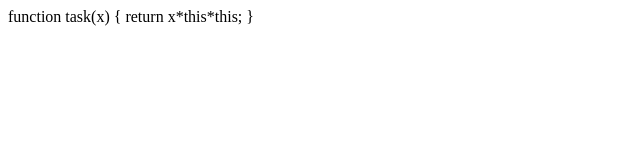
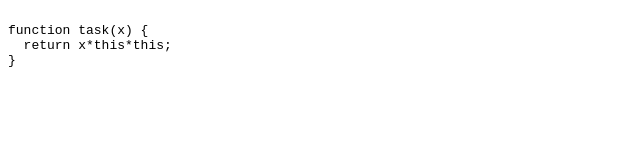
Before and after one commit to DiManSN/WEB_nodejs_week-02, a plain HTML site: page public_html/sample/index.html in a window 1280 px wide. Shown: the whole page, without its empty margins (0-640 px from the left). Drawn offline with Linux system fonts and the light colour scheme.

Commit message:
Update index.html

```diff
--- a/public_html/sample/index.html
+++ b/public_html/sample/index.html
@@ -1,3 +1,4 @@
+<plaintext>
 function task(x) {
   return x*this*this;
 }
```
